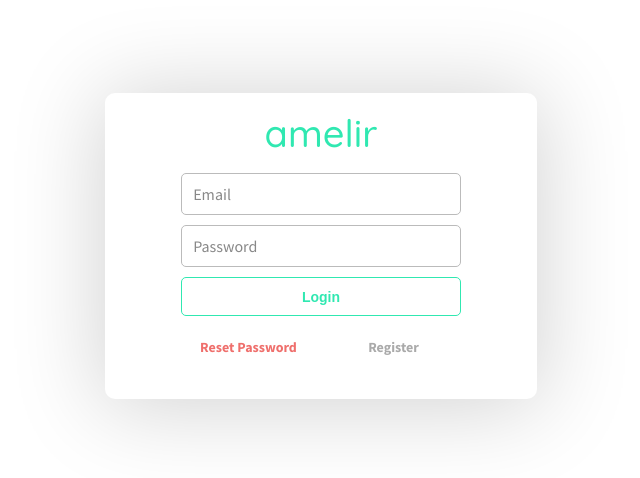
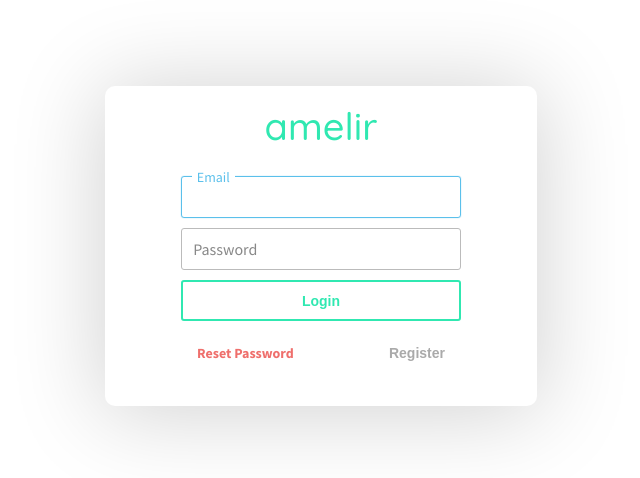
Before and after one commit to amelir/login, a Vue app: page /auth/ in a window 1280 px wide. Shown: the part 154-632 px from the top of the page, without its empty margins (319-959 px from the left). Built offline with nearby package versions, Linux system fonts and the light colour scheme.

Commit message:
Adds registration page

```diff
--- a/src/App.vue
+++ b/src/App.vue
@@ -5,12 +5,6 @@
 <script>
   import card from './components/card.vue';
   export default {
-    data: function(){
-      console.log('hello');
-      return {
-        message: 'Hello!'
-      }
-    },
     components: {
       card
     }
--- a/src/components/card.vue
+++ b/src/components/card.vue
@@ -1,14 +1,29 @@
 <template>
   <div class="card">
     <div class="brand">amelir</div>
-    <form>
+    <form v-if="!registerForm" key="log">
       <fieldset>
         <input-field name="username" label="Email"/>
         <input-field name="password" type="password" label="Password"/>
         <input type="submit" value="Login" class="green main"/>
         <div class="buttons">
           <div class="btn red" tabindex="0">Reset Password</div>
-          <div class="btn" tabindex="0">Register</div>
+          <input type="button" v-on:click="toggleRegister" value="Register">
+        </div>
+      </fieldset>
+    </form>
+    <form v-else key="reg">
+      <fieldset>
+        <div class="buttons">
+          <input-field name="fname" label="First Name"/>
+          <input-field name="lname" label="Last Name"/>
+        </div>
+        <input-field name="username" label="Email"/>
+        <input-field name="password" label="Password" type="password"/>
+        <input-field name="password1" label="Confirm Password" type="password"/>
+        <div class="buttons inverse">
+          <input type="submit" class="green main" value="Register"/>
+          <input type="button" v-on:click="toggleRegister" value="Already registered?"/>
         </div>
       </fieldset>
     </form>
@@ -18,8 +33,25 @@
 <script>
 import inputField from './inputField.vue';
 export default {
+  data(){
+    return {
+      registerForm: false
+    }
+  },
+  methods: {
+    toggleRegister(){
+      this.registerForm = !this.registerForm;
+    }
+  },
   components: {
     inputField
+  },
+  updated(){
+    // Focus first input after change
+    document.querySelector('input').focus();
+  },
+  mounted(){
+    document.querySelector('input').focus();
   }
 }
 </script>
@@ -56,22 +88,28 @@ export default {
     border: none;
     margin: 0;
     padding: 0;
+
+    & > *{
+      margin-top: 10px;
+    }
   }
 
-  input[type=submit]{
+  :not(.buttons) > input[type=submit]{
     width: 100%;
-    margin-top: 10px;
   }
 
   .buttons{
     display: flex;
     position: relative;
     justify-content: space-between;
-    margin-top: 10px;
 
-    *{
-      width: calc(50% - 5px);
-      text-align: center;
+    &.inverse{
+      flex-direction: row-reverse;
+    }
+
+    .input{
+      width: calc(50% - 7px);
+      margin: 0;
     }
   }
 </style>
--- a/src/components/inputField.vue
+++ b/src/components/inputField.vue
@@ -29,14 +29,10 @@ export default {
     position: relative;
     border: 1px solid #bbb;
     height: 2.5em;
-    border-radius: 5px;
+    border-radius: 3px;
     margin-left: auto;
     margin-right: auto;
     transition: box-shadow 0.2s ease-in-out, border-color 0.2s ease-in-out;
-
-    & + &{
-      margin-top: 10px;
-    }
 
     label{
       position: absolute;
--- a/src/style.scss
+++ b/src/style.scss
@@ -5,8 +5,8 @@ $red: #ef6f6c;
 input[type=submit], input[type=button], button, .btn{
   display: inline-block;
   padding: 0.75em 1em;
-  border-radius: 5px;
-  border: 1px solid transparent;
+  border-radius: 3px;
+  border: 2px solid transparent;
   background-color: #fff;
   color: #aaa;
   font-size: 14px;
```
